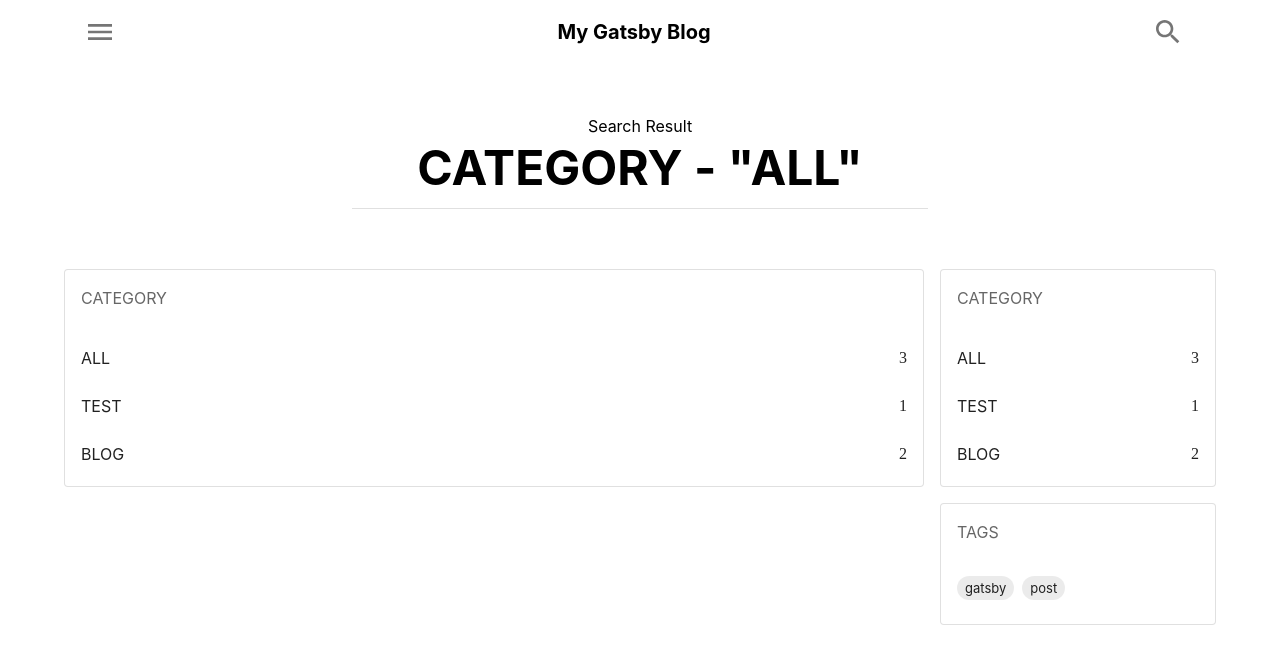
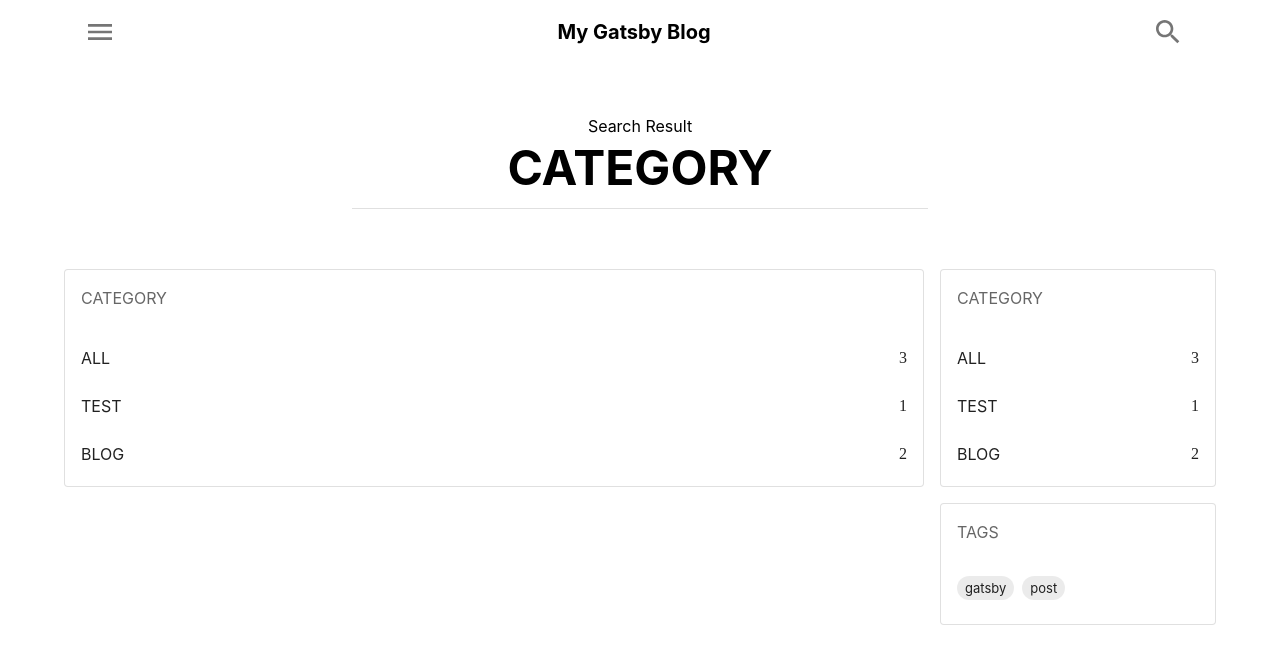
Before and after one commit to coding-laundry/gatsby-blog-study, a Gatsby site: page /category in a window 1280 px wide. Shown: the top 652 px of the page. Built offline with nearby package versions, Linux system fonts and the light colour scheme; Gatsby itself is replaced by a stand-in of ours; a web font is replaced by a local one.

Commit message:
feat: Improve Intro title text changes by props

```diff
--- a/src/components/common/Intro.tsx
+++ b/src/components/common/Intro.tsx
@@ -33,11 +33,13 @@ const Intro = ({ type, selected }: IntroProps) => {
       <Grow in={true} timeout={1500}>
         <IntroBox>
           <Typography variant="subtitle1">
-            {type && selected ? "Search Result" : "This is my Gatsby Blog"}
+            {type ? "Search Result" : "This is my Gatsby Blog"}
           </Typography>
           <Title variant="h3">
-            {type && selected
-              ? `${type.toUpperCase()} - "${selected.toUpperCase()}"`
+            {type
+              ? selected
+                ? `${type.toUpperCase()} - "${selected.toUpperCase()}"`
+                : `${type.toUpperCase()}`
               : "Caesiumy's Devlog"}
           </Title>
           <Line />
--- a/src/pages/category/index.tsx
+++ b/src/pages/category/index.tsx
@@ -7,7 +7,7 @@ import Layout from "../../components/layout/Layout";
 const CategoryPage = () => {
   return (
     <Layout>
-      <Intro type="category" selected="All" />
+      <Intro type="category" />
       <ContentsLayout>
         <CategoryList />
       </ContentsLayout>
```
